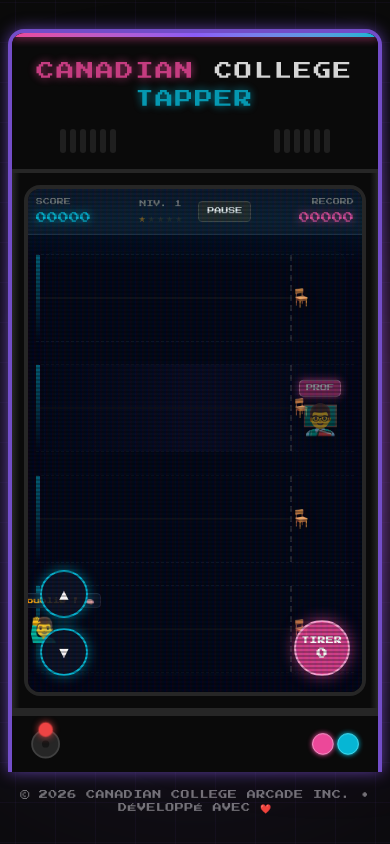
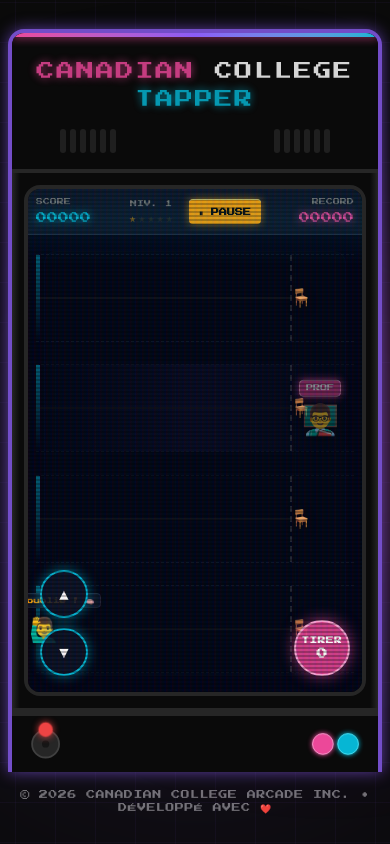
Before and after one commit to Jodiaza/Canadian-College-Prof-Simulator, a React (Vite) app: page / in a window 390 px wide. Both pictures are taken after a click on the button "JOUER". Shown: the top 844 px of the page. Built offline with nearby package versions, Linux system fonts and the light colour scheme.

Commit message:
Fix mobile double lane movement bug with touch debounce and style pause button as glowing arcade yellow button

```diff
--- a/src/components/GameScreen.tsx
+++ b/src/components/GameScreen.tsx
@@ -195,21 +195,32 @@ export const GameScreen: React.FC<GameScreenProps> = ({ onGameOver, highScore, o
     examsRef.current.push(newExam);
   };
 
-  // Mobile touch event handlers for virtual controls
+  // Touch debounce to prevent browser-simulated mouse events after touch events on mobile
+  const lastTouchTimeRef = useRef(0);
+
   const handleMoveUp = (e: React.TouchEvent | React.MouseEvent) => {
     e.preventDefault();
+    if (e.type === 'mousedown' && Date.now() - lastTouchTimeRef.current < 500) return;
+    if (e.type === 'touchstart') lastTouchTimeRef.current = Date.now();
+
     if (isGameOverTriggered.current) return;
     setProfessorLane((prev) => Math.max(0, prev - 1));
   };
 
   const handleMoveDown = (e: React.TouchEvent | React.MouseEvent) => {
     e.preventDefault();
+    if (e.type === 'mousedown' && Date.now() - lastTouchTimeRef.current < 500) return;
+    if (e.type === 'touchstart') lastTouchTimeRef.current = Date.now();
+
     if (isGameOverTriggered.current) return;
     setProfessorLane((prev) => Math.min(3, prev + 1));
   };
 
   const handleShoot = (e: React.TouchEvent | React.MouseEvent) => {
     e.preventDefault();
+    if (e.type === 'mousedown' && Date.now() - lastTouchTimeRef.current < 500) return;
+    if (e.type === 'touchstart') lastTouchTimeRef.current = Date.now();
+
     if (isGameOverTriggered.current) return;
     shootExam();
   };
@@ -398,9 +409,9 @@ export const GameScreen: React.FC<GameScreenProps> = ({ onGameOver, highScore, o
 
           <button
             onClick={togglePause}
-            className="px-2 py-1 bg-neutral-800 hover:bg-neutral-700 border border-neutral-700 rounded text-[7px] text-white active:scale-95 transition-transform cursor-pointer"
+            className="px-2.5 py-1.5 bg-arcade-yellow text-neutral-950 border-t border-yellow-200 rounded font-retro text-[8px] font-bold shadow-[0_0_8px_rgba(245,158,11,0.6)] hover:scale-105 active:scale-90 transition-transform cursor-pointer select-none"
           >
-            PAUSE
+            ⏸ PAUSE
           </button>
         </div>
 
```
